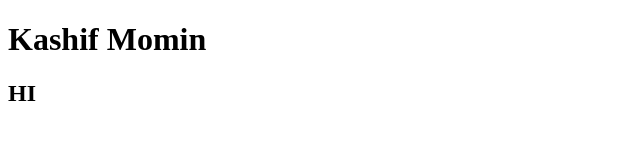
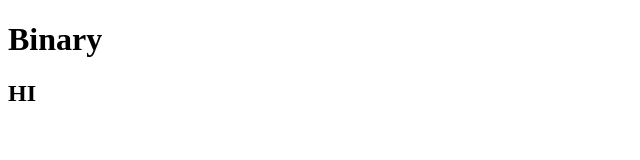
Before and after one commit to Kashif-Momin-Binary/Kash, a plain HTML site: page index.html in a window 1280 px wide. Shown: the whole page, without its empty margins (0-640 px from the left). Drawn offline with Linux system fonts and the light colour scheme.

Commit message:
Update index.html

```diff
--- a/index.html
+++ b/index.html
@@ -4,7 +4,7 @@
 	<title>Test</title>
 </head>
 <body>
-<h1>Kashif Momin</h1>
+<h1>Binary</h1>
 <h2>HI</h2>
 </body>
 </html>
```
